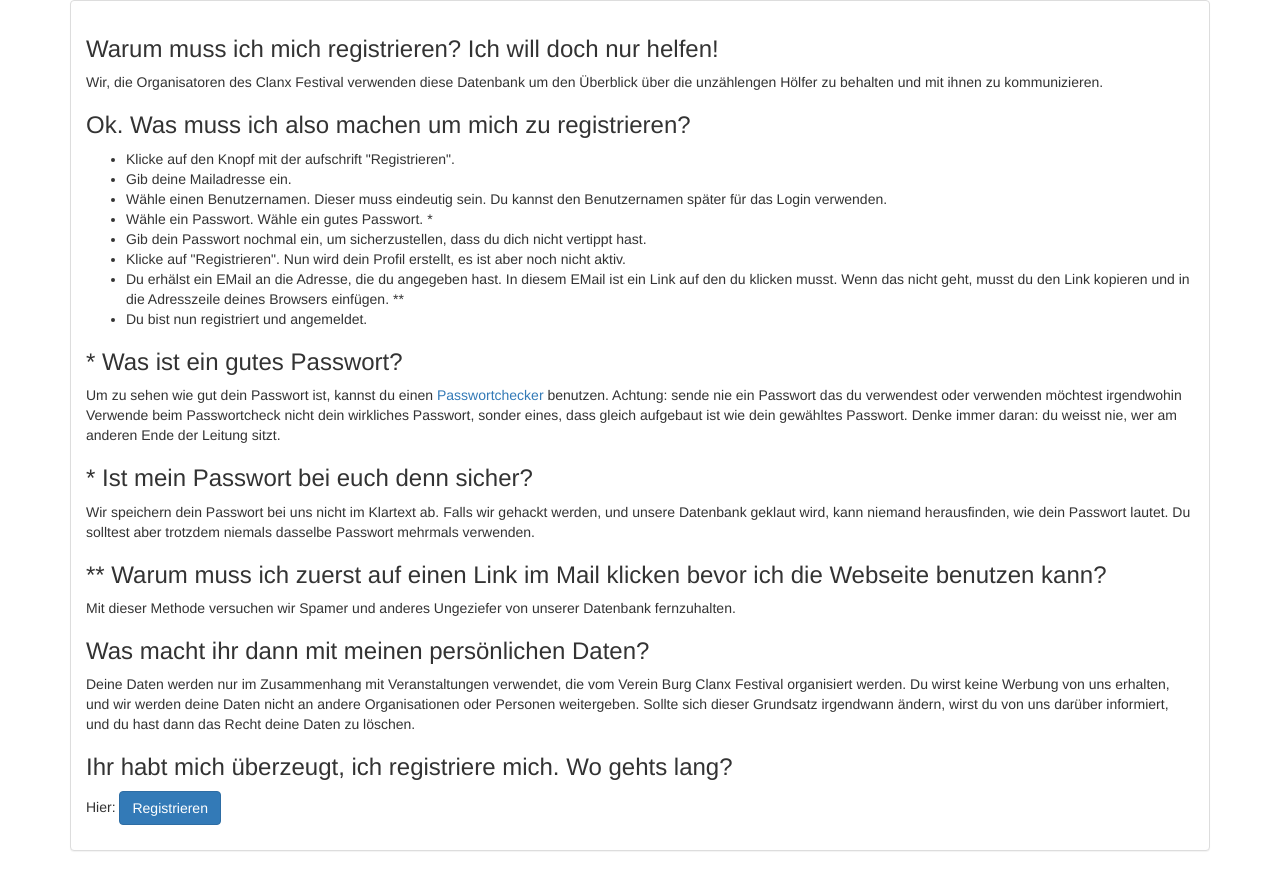
After one commit to heinzelio/clanx, a Symfony app: template app/Resources/views/default/help_registration.html.twig in a window 1280 px wide. The commit adds this page. Run offline with Twig, Linux system fonts and the light colour scheme; the template is opened without the code that fills it, so the values that code supplies are empty; some libraries are stand-ins or nearby versions.

Commit message:
Some cleanup/beautification.

```diff
--- /dev/null
+++ b/app/Resources/views/default/help_registration.html.twig
@@ -0,0 +1,111 @@
+{% extends 'base.html.twig' %}
+
+{% block title %}
+    Hilfe Registrieren
+{% endblock %}
+
+{% block body %}
+
+<div class="container">
+<div class="row">
+    <div class="col-md-12">
+        <div class="panel panel-default">
+        <div class="panel-body">
+            <h3>
+                Warum muss ich mich registrieren? Ich will doch nur helfen!
+            </h3>
+
+            <p>
+                Wir, die Organisatoren des Clanx Festival verwenden diese Datenbank
+                um den Überblick über die unzählengen Hölfer zu behalten und
+                mit ihnen zu kommunizieren.
+            </p>
+            <h3>
+                Ok. Was muss ich also machen um mich zu registrieren?
+            </h3>
+            <p>
+                <ul>
+                    <li>
+                        Klicke auf den Knopf mit der aufschrift "Registrieren".
+                    </li>
+                    <li>
+                        Gib deine Mailadresse ein.
+                    </li>
+                    <li>
+                        Wähle einen Benutzernamen. Dieser muss eindeutig sein.
+                        Du kannst den Benutzernamen später für das Login verwenden.
+                    </li>
+                    <li>
+                        Wähle ein Passwort. Wähle ein gutes Passwort. *
+                    </li>
+                    <li>
+                        Gib dein Passwort nochmal ein, um sicherzustellen, dass
+                        du dich nicht vertippt hast.
+                    </li>
+                    <li>
+                        Klicke auf "Registrieren". Nun wird dein Profil erstellt, es ist
+                        aber noch nicht aktiv.
+                    </li>
+                    <li>
+                        Du erhälst ein EMail an die Adresse, die du angegeben hast.
+                        In diesem EMail ist ein Link auf den du klicken musst.
+                        Wenn das nicht geht, musst du den Link kopieren und in die
+                        Adresszeile deines Browsers einfügen. **
+                    </li>
+                    <li>
+                        Du bist nun registriert und angemeldet.
+                    </li>
+                </ul>
+            </p>
+
+            <h3>* Was ist ein gutes Passwort?</h3>
+            <p>
+                Um zu sehen wie gut dein Passwort ist, kannst du einen
+                <a href="https://www.passwortcheck.ch/passwortcheck/check.php?lang=de">Passwortchecker</a>
+                benutzen. <stron>Achtung: sende nie ein Passwort das du
+                verwendest oder verwenden möchtest irgendwohin</strong>
+                Verwende beim Passwortcheck nicht dein wirkliches Passwort, sonder
+                eines, dass gleich aufgebaut ist wie dein gewähltes Passwort.
+                Denke immer daran: du weisst nie, wer am anderen Ende der Leitung sitzt.
+            </p>
+
+            <h3>* Ist mein Passwort bei euch denn sicher?</h3>
+            <p>
+                Wir speichern dein Passwort bei uns nicht im Klartext ab.
+                Falls wir gehackt werden, und unsere Datenbank geklaut wird,
+                kann niemand herausfinden, wie dein Passwort lautet. Du solltest
+                aber trotzdem niemals dasselbe Passwort mehrmals verwenden.
+            </p>
+
+            <h3>** Warum muss ich zuerst auf einen Link im Mail klicken bevor ich die Webseite benutzen kann?</h3>
+            <p>
+                Mit dieser Methode versuchen wir Spamer und anderes Ungeziefer von unserer
+                Datenbank fernzuhalten.
+            </p>
+
+            <h3>Was macht ihr dann mit meinen persönlichen Daten?</h3>
+            <p>
+                Deine Daten werden nur im Zusammenhang mit Veranstaltungen verwendet,
+                die vom Verein Burg Clanx Festival organisiert werden.
+                Du wirst keine Werbung von uns erhalten, und wir werden deine
+                Daten nicht an andere Organisationen oder Personen weitergeben.
+                Sollte sich dieser Grundsatz irgendwann ändern, wirst du von uns
+                darüber informiert, und du hast dann das Recht deine Daten zu löschen.
+            </p>
+
+            <h3> Ihr habt mich überzeugt, ich registriere mich. Wo gehts lang?</h3>
+            <p>
+                Hier:
+                <a class="btn btn-primary btn-large"
+                    href="{{ path('fos_user_registration_register')}} ">
+                    Registrieren
+                </a>
+            </p>
+
+        </div>
+        </div>
+    </div>
+</div>
+</div>
+
+{% endblock %}
```
Also changed, not shown: app/Resources/FOSUserBundle/views/Registration/confirmed.html.twig (+20 -12 lines), app/Resources/views/default/index.html.twig (+7 -1 lines), src/AppBundle/Controller/DefaultController.php (+11 -6 lines).
